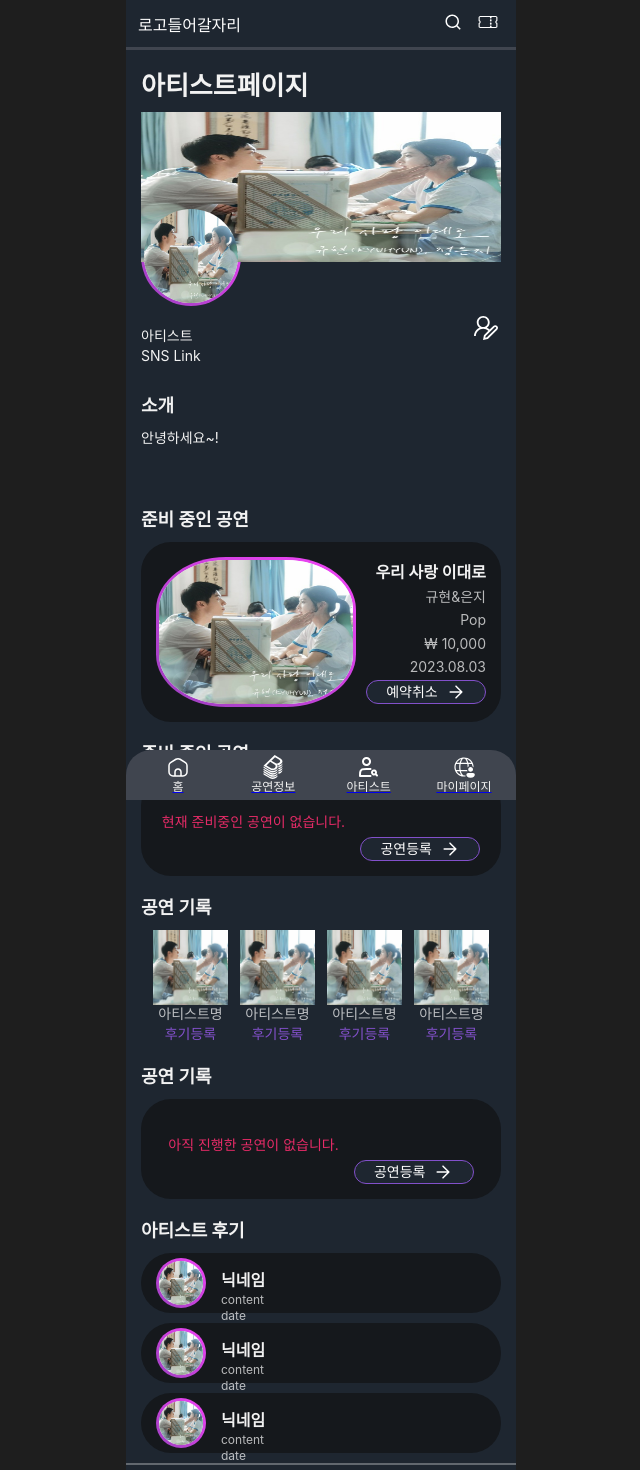
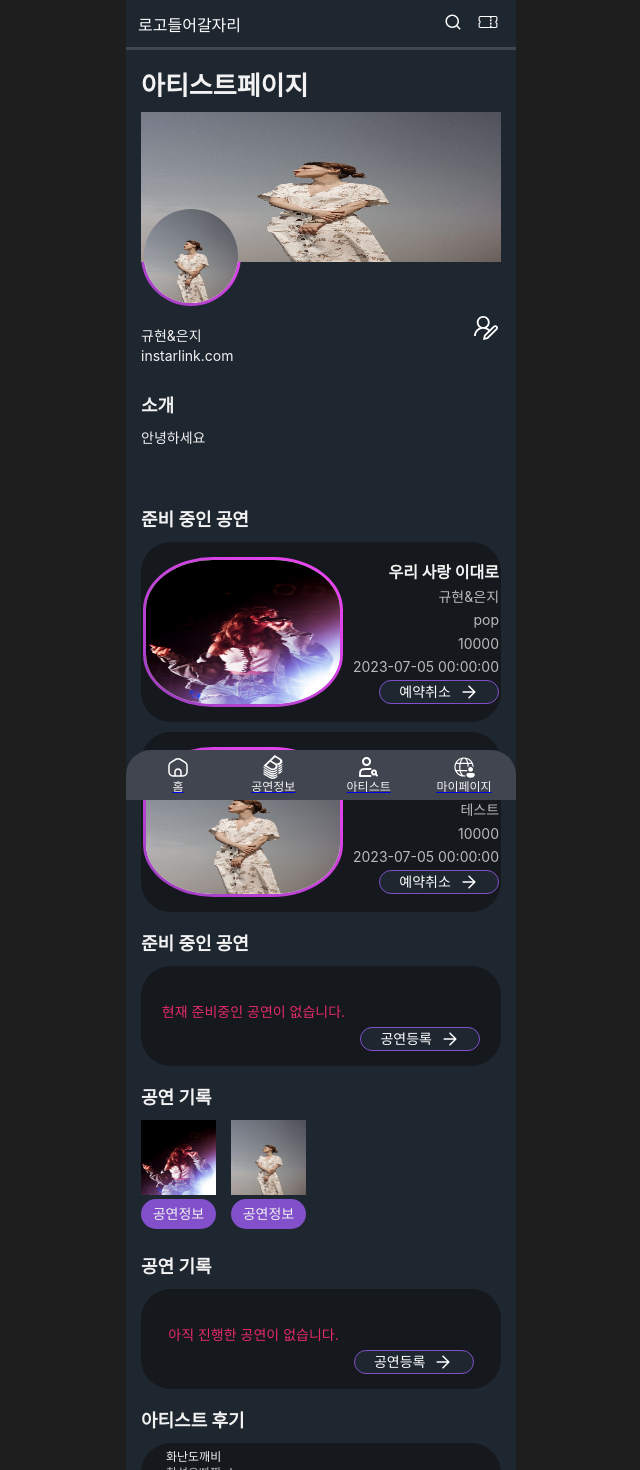
Before and after one commit to codestates-seb/seb44_main_025, a React (Create React App) app in the folder client/: page /artistpage in a window 1280 px wide. Shown: the top 1470 px of the page, without its empty margins (319-959 px from the left). Built offline with nearby package versions, Linux system fonts and the light colour scheme.

Commit message:
Feat: 아티스트페이지 기능구현

```diff
--- /dev/null
+++ b/client/public/dummy/artistpage.json
@@ -0,0 +1,28 @@
+{
+  "artist": [
+    {
+      "artistId": 1,
+      "artistname": "규현&은지",
+      "imageUrl": "./images/여성사진3.jpg",
+      "profileimageUrl": "./images/여성사진3.jpg",
+      "snslink": "instarlink.com",
+      "content": "안녕하세요"
+    },
+    {
+      "artistId": 2,
+      "artistname": "이창섭",
+      "imageUrl": "./images/여성사진2.jpg",
+      "profileimageUrl": "./images/여성사진2.jpg",
+      "snslink": "instarlink.com",
+      "content": "안녕하세요"
+    },
+    {
+      "artistId": 3,
+      "artistname": "Sam Smith, Summer Walker",
+      "imageUrl": "./images/여성사진.jpg",
+      "profileimageUrl": "./images/여성사진.jpg",
+      "snslink": "instarlink.com",
+      "content": "안녕하세요"
+    }
+  ]
+}
--- a/client/public/dummy/performancelist.json
+++ b/client/public/dummy/performancelist.json
@@ -2,11 +2,11 @@
   {
     "title": "우리 사랑 이대로",
     "artistId": 1,
-    "content": "pop",
+    "category": "pop",
     "date": "2023-07-05 00:00:00",
     "price": 10000,
     "place": "홍대",
-    "nickname": "규현&은지",
+    "artistname": "규현&은지",
     "totalSeat": 100,
     "categoryId": 1,
     "imageUrl": "./images/여성사진2.jpg"
@@ -14,23 +14,23 @@
   {
     "title": "사랑은 가슴이 시킨다",
     "artistId": 1,
-    "content": "테스트",
+    "category": "테스트",
     "date": "2023-07-05 00:00:00",
     "price": 10000,
     "place": "홍대",
-    "nickname": "이창섭",
+    "artistname": "이창섭",
     "totalSeat": 100,
     "categoryId": 2,
     "imageUrl": "./images/여성사진3.jpg"
   },
   {
     "title": "You Will Be Found",
-    "artistId": 1,
-    "content": "테스트",
+    "artistId": 3,
+    "category": "테스트",
     "date": "2023-07-05 00:00:00",
     "price": 10000,
     "place": "홍대",
-    "nickname": "Sam Smith, Summer Walker",
+    "artistname": "Sam Smith, Summer Walker",
     "totalSeat": 100,
     "categoryId": 3,
     "imageUrl": "./images/여성사진.jpg"
--- a/client/src/components/artist/artistreviewcontainer.tsx
+++ b/client/src/components/artist/artistreviewcontainer.tsx
@@ -1,36 +1,22 @@
 import { styled } from 'styled-components';
 import Img from '../.././images/우리사랑이대로.jpeg';
+import { ButtonPrimary75px } from '../Buttons/Buttons';
 
-export default function ArtistreviewContainer() {
+interface ArtistPreviewPropTypes {
+  artistId?: number;
+  imageUrl: string;
+}
+
+export default function ArtistreviewContainer(props: ArtistPreviewPropTypes) {
   return (
     <S.ArtistpreviewMain>
       <S.ArtistpreviewContainer>
         <S.ArtistpreviewWrapper>
-          <S.ArtistImg src={Img} />
+          <S.ArtistImg src={props.imageUrl || Img} />
           <S.ArtistDetail>
-            <S.Artistcontent>아티스트명</S.Artistcontent>
-            <S.Artistreview>후기등록</S.Artistreview>
-          </S.ArtistDetail>
-        </S.ArtistpreviewWrapper>
-        <S.ArtistpreviewWrapper>
-          <S.ArtistImg src={Img} />
-          <S.ArtistDetail>
-            <S.Artistcontent>아티스트명</S.Artistcontent>
-            <S.Artistreview>후기등록</S.Artistreview>
-          </S.ArtistDetail>
-        </S.ArtistpreviewWrapper>
-        <S.ArtistpreviewWrapper>
-          <S.ArtistImg src={Img} />
-          <S.ArtistDetail>
-            <S.Artistcontent>아티스트명</S.Artistcontent>
-            <S.Artistreview>후기등록</S.Artistreview>
-          </S.ArtistDetail>
-        </S.ArtistpreviewWrapper>
-        <S.ArtistpreviewWrapper>
-          <S.ArtistImg src={Img} />
-          <S.ArtistDetail>
-            <S.Artistcontent>아티스트명</S.Artistcontent>
-            <S.Artistreview>후기등록</S.Artistreview>
+            {/* 일치하는 공연 정보 페이지로 이동 */}
+            <ButtonPrimary75px>공연정보</ButtonPrimary75px>
+            <S.Artistreview></S.Artistreview>
           </S.ArtistDetail>
         </S.ArtistpreviewWrapper>
       </S.ArtistpreviewContainer>
@@ -40,22 +26,11 @@ export default function ArtistreviewContainer() {
 
 const S = {
   ArtistpreviewMain: styled.div`
-    width: 360px;
     height: 115px;
     margin-bottom: 10px;
   `,
-  Subtitle: styled.header`
-    font-size: var(--heading5-font-size);
-    font-weight: var(--heading5-font-weight);
-    line-height: var(--heading5-line-height);
-    color: var(--font-white-color);
-    padding: 10px 15px 10px 15px;
-  `,
   ArtistpreviewContainer: styled.div`
-    width: 360px;
     height: 115px;
-    display: flex;
-    justify-content: space-evenly;
     margin-left: 15px;
   `,
   ArtistpreviewWrapper: styled.div`
--- a/client/src/components/concertpreview/concertpreview.tsx
+++ b/client/src/components/concertpreview/concertpreview.tsx
@@ -2,16 +2,30 @@ import { styled } from 'styled-components';
 import { ButtonWithArrowDark } from '../Buttons/Buttons';
 import Img from '../.././images/우리사랑이대로.jpeg';
 
-export default function Concertpreview() {
+interface ConcertPreviewPropTypes {
+  posterImg: string;
+  title: string;
+  artistname: string;
+  category: string;
+  price: number;
+  date: string;
+  categoryId: number;
+  artistId?: number;
+  place?: string;
+  totalSeat?: number;
+  imageUrl?: string;
+}
+
+export default function Concertpreview(props: ConcertPreviewPropTypes) {
   return (
     <S.ConcertpreviewWrapper>
-      <S.ConcertImg src={Img} />
+      <S.ConcertImg src={props.posterImg || Img} />
       <S.ConcertDetail>
-        <S.ConcertTitle>우리 사랑 이대로</S.ConcertTitle>
-        <S.Concertcontent>규현&은지</S.Concertcontent>
-        <S.Concertcontent>Pop</S.Concertcontent>
-        <S.Concertcontent>₩ 10,000</S.Concertcontent>
-        <S.Concertcontent>2023.08.03</S.Concertcontent>
+        <S.ConcertTitle>{props.title || '타이틀'}</S.ConcertTitle>
+        <S.Concertcontent>{props.artistname || '아티스트명'}</S.Concertcontent>
+        <S.Concertcontent>{props.category || '장르'}</S.Concertcontent>
+        <S.Concertcontent>{props.price || '가격'}</S.Concertcontent>
+        <S.Concertcontent>{props.date || '날짜'}</S.Concertcontent>
         <ButtonWithArrowDark text={'예약취소'}></ButtonWithArrowDark>
       </S.ConcertDetail>
     </S.ConcertpreviewWrapper>
--- a/client/src/components/review/review.tsx
+++ b/client/src/components/review/review.tsx
@@ -1,14 +1,12 @@
 import { styled } from 'styled-components';
-import Img from '../.././images/우리사랑이대로.jpeg';
 
 export default function Review() {
   return (
     <S.ReviewWrapper>
-      <S.UserImg src={Img} />
       <S.ReviewDetail>
-        <S.UserNickname>닉네임</S.UserNickname>
-        <S.Reviewcontent>content</S.Reviewcontent>
-        <S.Reviewcontent>date</S.Reviewcontent>
+        <S.UserNickname>화난도깨비</S.UserNickname>
+        <S.Reviewcontent>창섭오빠짱~!</S.Reviewcontent>
+        <S.Reviewcontent>창섭오빠 목소리 너무 좋아요</S.Reviewcontent>
       </S.ReviewDetail>
     </S.ReviewWrapper>
   );
@@ -26,31 +24,16 @@ const S = {
     margin-left: 15px;
     margin-bottom: 10px;
   `,
-  UserImg: styled.img`
-    width: 50px;
-    height: 50px;
-    margin: 15px;
-    border: 3px solid transparent;
-    border-radius: 50px;
-    background-image: linear-gradient(#fff, #fff),
-      linear-gradient(
-        to top right,
-        var(--image-border-bottom-color),
-        var(--image-border-top-color)
-      );
-    background-origin: border-box;
-    background-clip: content-box, border-box;
-  `,
   ReviewDetail: styled.div`
-    height: 30px;
+    margin-left: 25px;
     display: flex;
     flex-direction: column;
     justify-content: space-evenly;
   `,
   UserNickname: styled.header`
-    font-size: var(--heading6-font-size);
-    line-height: var(--heading6-line-height);
-    font-weight: var(--heading6-font-weight);
+    font-size: var(--nav-font-size);
+    font-weight: var(--nav-font-weight);
+    line-height: var(--nav-line-height);
     color: var(--font-white-color);
   `,
   Reviewcontent: styled.p`
--- a/client/src/pages/PerformanceList.tsx
+++ b/client/src/pages/PerformanceList.tsx
@@ -120,10 +120,42 @@ const PerformanceList = () => {
             <ButtonMini>댄스</ButtonMini>
           </S.CategoryContainer>
           <S.PerformanceContainer>
-            <ConcertPreview />
-            <ConcertPreview />
-            <ConcertPreview />
-            <ConcertPreview />
+            <ConcertPreview
+              posterImg={''}
+              title={''}
+              artistname={''}
+              category={''}
+              price={0}
+              date={''}
+              categoryId={0}
+            />
+            <ConcertPreview
+              posterImg={''}
+              title={''}
+              artistname={''}
+              category={''}
+              price={0}
+              date={''}
+              categoryId={0}
+            />
+            <ConcertPreview
+              posterImg={''}
+              title={''}
+              artistname={''}
+              category={''}
+              price={0}
+              date={''}
+              categoryId={0}
+            />
+            <ConcertPreview
+              posterImg={''}
+              title={''}
+              artistname={''}
+              category={''}
+              price={0}
+              date={''}
+              categoryId={0}
+            />
           </S.PerformanceContainer>
         </S.Main>
       </S.Container>
--- a/client/src/pages/artistpage.tsx
+++ b/client/src/pages/artistpage.tsx
@@ -9,19 +9,86 @@ import Footer from '../components/footer';
 import NavMypage from '../components/Navs/NavMypage';
 import Img from '.././images/우리사랑이대로.jpeg';
 import { Link } from 'react-router-dom';
+import { useEffect } from 'react';
+import axios from 'axios';
+import {
+  ArtistpageList,
+  ArtistpagePerformanceList,
+} from '../zustand/artistpage.stores';
+
+interface Artistpage {
+  artistId: number;
+  artistname: string;
+  imageUrl: string;
+  profileimageUrl: string;
+  snslink: string;
+  content: string;
+}
+
+interface Performancelist {
+  title: string;
+  artistId: number;
+  category: string;
+  date: string;
+  price: number;
+  place: string;
+  artistname: string;
+  totalSeat: number;
+  categoryId: number;
+  imageUrl: string;
+}
+
+interface Performancelist {
+  nickname: string;
+  title: string;
+  artistId: number;
+  content: string;
+}
 
 export default function Artistpage() {
+  const { setArtistpageData } = ArtistpageList();
+  const { artistpageData } = ArtistpageList();
+  const { performanceData } = ArtistpagePerformanceList();
+  const { setPerformanceData } = ArtistpagePerformanceList();
+
+  useEffect(() => {
+    const fetchData = async () => {
+      try {
+        const response = await axios.get('/dummy/artistpage.json');
+        const responseperformance = await axios.get(
+          '/dummy/performancelist.json'
+        );
+        setArtistpageData(response.data.artist);
+        setPerformanceData(responseperformance.data);
+      } catch (error) {
+        console.error(error);
+      }
+    };
+    fetchData();
+  }, []);
+
+  // const filteredData: Artistpage[] = artistpageData.filter(
+  //   (item: Artistpage) => item.artistId
+  // );
+
   return (
     <>
       <HeaderLogoST />
       <S.Main>
         <S.Section>
+          <>
             <S.Title>아티스트페이지</S.Title>
-          <S.ProfileImg src={Img} />
-          <S.UserImg src={Img} />
+            {/* 로그인한 userId에 맞는 artistId를 보여주는거 */}
+            {artistpageData
+              .filter((item: Artistpage) => item.artistId === 1)
+              .map((el: Artistpage) => {
+                return (
+                  <S.ProfileWarppar key={el.artistId}>
+                    <S.ProfileImg src={el.profileimageUrl || Img} />
+                    <S.UserImg src={el.imageUrl || Img} />
                     <S.ArtistDetail>
-            <S.ArtistContent>아티스트</S.ArtistContent>
-            <S.ArtistContent>SNS Link</S.ArtistContent>
+                      <S.ArtistContent>{el.artistname}</S.ArtistContent>
+                      <S.ArtistContent>{el.snslink}</S.ArtistContent>
                       <S.UserEdit>
                         <Link to="/artistregistpage">
                           <EditIcon />
@@ -31,13 +98,37 @@ export default function Artistpage() {
                     <S.ArtistIntrodution>
                       <S.SubTitle>소개</S.SubTitle>
                       <S.ArtistIntrodutionContainer>
-              <S.ArtistContent>안녕하세요~!</S.ArtistContent>
+                        <S.ArtistContent>{el.content}</S.ArtistContent>
                       </S.ArtistIntrodutionContainer>
                     </S.ArtistIntrodution>
+                  </S.ProfileWarppar>
+                );
+              })}
+            {/* 해당 아티스트가 준비중인 공연이 있으면 */}
             <S.ConcertpreviewContainer>
               <S.SubTitle>준비 중인 공연</S.SubTitle>
-            <Concertpreview />
+              {/* artistId에 맞는 공연 정보를 보여주는거 */}
+              {performanceData
+                .filter((item: Performancelist) => item.artistId === 1)
+                .map((el: Performancelist) => {
+                  return (
+                    <>
+                      <Concertpreview
+                        posterImg={el.imageUrl}
+                        title={el.title}
+                        artistname={el.artistname}
+                        category={el.category}
+                        price={el.price}
+                        date={el.date}
+                        categoryId={el.categoryId}
+                      />
+                    </>
+                  );
+                })}
             </S.ConcertpreviewContainer>
+
+            {/* 준비중인 공연이 없으면 */}
+
             <S.EmptyContainer>
               <S.SubTitle>준비 중인 공연</S.SubTitle>
               <S.EmptyWrapper>
@@ -47,8 +138,20 @@ export default function Artistpage() {
                 </ConcertEmptyButton>
               </S.EmptyWrapper>
             </S.EmptyContainer>
+
             <S.SubTitle>공연 기록</S.SubTitle>
-          <ArtistreviewContainer />
+            {/* 완료한 공연이 있다면 받아오고 구분해서 받아오기*/}
+            <S.ArtistreviewContainerWrappar>
+              {performanceData
+                .filter((item: Performancelist) => item.artistId === 1)
+                .map((el: Performancelist, i) => {
+                  return (
+                    <ArtistreviewContainer key={i} imageUrl={el.imageUrl} />
+                  );
+                })}
+            </S.ArtistreviewContainerWrappar>
+
+            {/* 완료한 공연이 없으면 */}
             <S.EmptyContainer>
               <S.SubTitle>공연 기록</S.SubTitle>
               <S.EmptyWrapper>
@@ -58,15 +161,16 @@ export default function Artistpage() {
                 </ConcertEmptyButton>
               </S.EmptyWrapper>
             </S.EmptyContainer>
+
             <S.MyreviewContainer>
               <S.SubTitle>아티스트 후기</S.SubTitle>
               <S.ReviewWrapper>
                 <Review />
-              <Review />
-              <Review />
               </S.ReviewWrapper>
             </S.MyreviewContainer>
+
             <Footer />
+          </>
         </S.Section>
       </S.Main>
       <NavMypage />
@@ -100,6 +204,7 @@ const S = {
     margin-right: 15px;
     margin-bottom: 10px;
   `,
+  ProfileWarppar: styled.div``,
   ProfileImg: styled.img`
     width: 390px;
     height: 150px;
@@ -158,6 +263,10 @@ const S = {
     color: var(--font-white-color);
     padding: 10px 15px 10px 15px;
   `,
+  ArtistreviewContainerWrappar: styled.div`
+    display: flex;
+    /* flex-flow: row; */
+  `,
   EmptyContainer: styled.div``,
   EmptyWrapper: styled.div`
     width: 360px;
@@ -181,6 +290,7 @@ const S = {
   ReviewWrapper: styled.div`
     display: flex;
     flex-direction: column;
+    /* height: 100px; */
   `,
 };
 
@@ -189,3 +299,6 @@ const ConcertEmptyButton = styled(S.ButtonWarppar)`
   align-self: flex-end;
   padding-bottom: 5px;
 `;
+function setArtistpageData(performances: any) {
+  throw new Error('Function not implemented.');
+}
--- a/client/src/pages/mypage.tsx
+++ b/client/src/pages/mypage.tsx
@@ -36,13 +36,35 @@ export default function Mypage() {
           {/* 아티스트 미등록 사용자는 아티스트 등록 버튼 */}
           {/* 아티스트를 등록한 사용자는 아티스트 페이지 버튼 */}
           <S.ButtonWarppar>
-            <ButtonWithArrowDark text={'아티스트 등록'}></ButtonWithArrowDark>
-            <ButtonWithArrowDark text={'아티스트 페이지'}></ButtonWithArrowDark>
+            <Link to="artistregistpage">
+              <ButtonWithArrowDark text={'아티스트 등록'}></ButtonWithArrowDark>
+            </Link>
+            <Link to="artistpage">
+              <ButtonWithArrowDark
+                text={'아티스트 페이지'}
+              ></ButtonWithArrowDark>
+            </Link>
           </S.ButtonWarppar>
           <S.ConcertpreviewContainer>
             <S.SubTitle>예약 중인 공연</S.SubTitle>
-            <Concertpreview />
-            <Concertpreview />
+            <Concertpreview
+              posterImg={''}
+              title={''}
+              artistname={''}
+              category={''}
+              price={0}
+              date={''}
+              categoryId={0}
+            />
+            <Concertpreview
+              posterImg={''}
+              title={''}
+              artistname={''}
+              category={''}
+              price={0}
+              date={''}
+              categoryId={0}
+            />
           </S.ConcertpreviewContainer>
           <S.EmptyContainer>
             <S.SubTitle>예약 중인 공연</S.SubTitle>
@@ -54,7 +76,7 @@ export default function Mypage() {
             </S.EmptyWrapper>
           </S.EmptyContainer>
           <S.SubTitle>내가 관람한 공연</S.SubTitle>
-          <ArtistreviewContainer />
+          <ArtistreviewContainer imageUrl={''} />
           <S.EmptyContainer>
             <S.SubTitle>내가 관람한 공연</S.SubTitle>
             <S.EmptyWrapper>
--- /dev/null
+++ b/client/src/zustand/artistpage.stores.tsx
@@ -0,0 +1,42 @@
+import { create } from 'zustand';
+
+interface Artistpage {
+  artistId: number;
+  artistname: string;
+  imageUrl: string;
+  profileimageUrl: string;
+  snslink: string;
+  content: string;
+}
+interface Performancelist {
+  title: string;
+  artistId: number;
+  category: string;
+  date: string;
+  price: number;
+  place: string;
+  artistname: string;
+  totalSeat: number;
+  categoryId: number;
+  imageUrl: string;
+}
+
+type Store1 = {
+  artistpageData: Artistpage[] | [];
+  setArtistpageData: (state: Artistpage[]) => void;
+};
+
+type Store2 = {
+  performanceData: Performancelist[] | [];
+  setPerformanceData: (state: Performancelist[]) => void;
+};
+
+export const ArtistpageList = create<Store1>(set => ({
+  artistpageData: [],
+  setArtistpageData: state => set({ artistpageData: state }),
+}));
+
+export const ArtistpagePerformanceList = create<Store2>(set => ({
+  performanceData: [],
+  setPerformanceData: state => set({ performanceData: state }),
+}));
--- a/client/src/zustand/mainapi.tsx
+++ b/client/src/zustand/mainapi.tsx
@@ -17,6 +17,7 @@ interface Artist {
   imageUrl: string;
   artistId: number;
 }
+
 type Store = {
   carouselData: Perpomence[] | [];
   setCarouselData: (state: Perpomence[]) => void;
```
Also changed, not shown: client/src/index.tsx (+8 -0 lines). Lines whose indentation alone changed are shown as unchanged.
